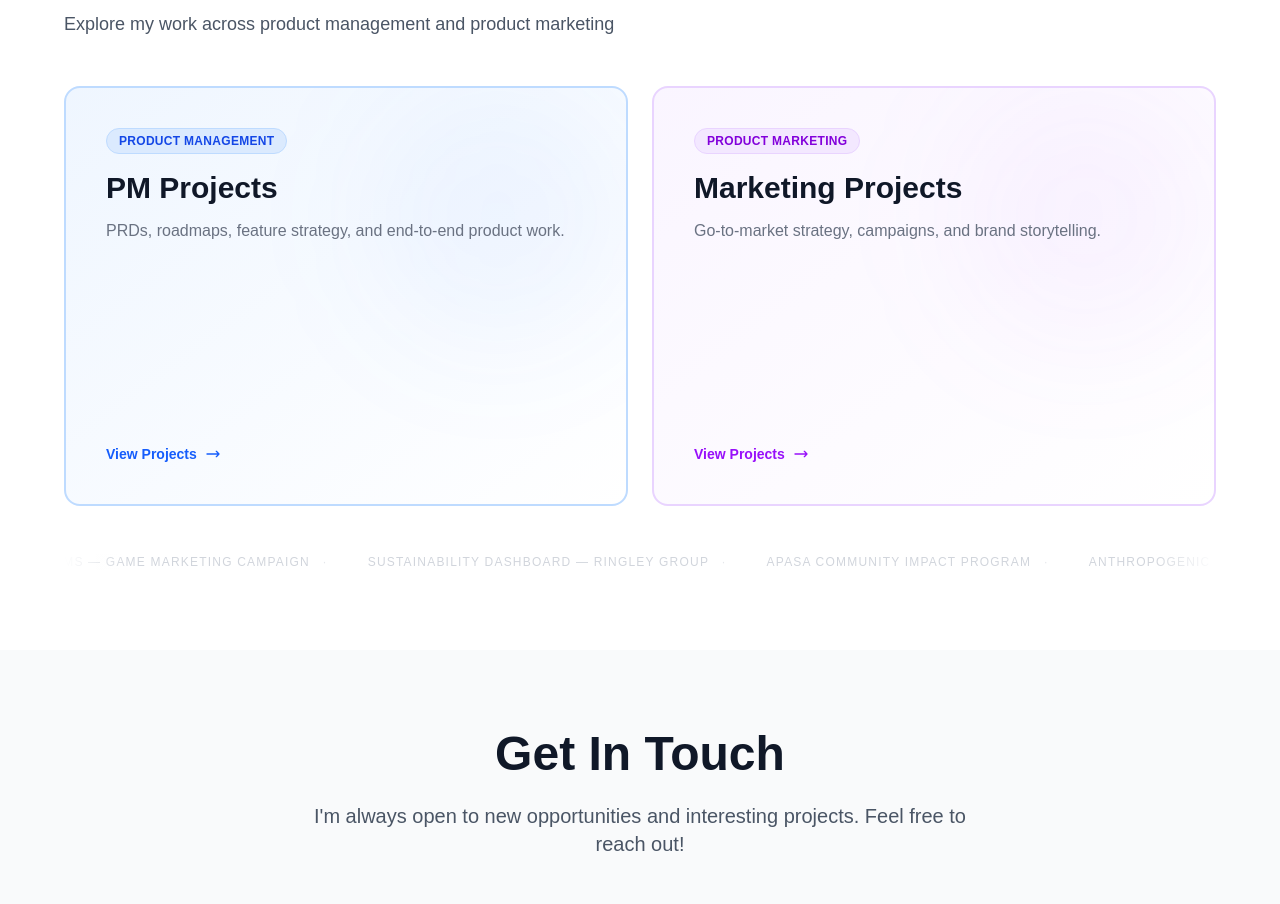
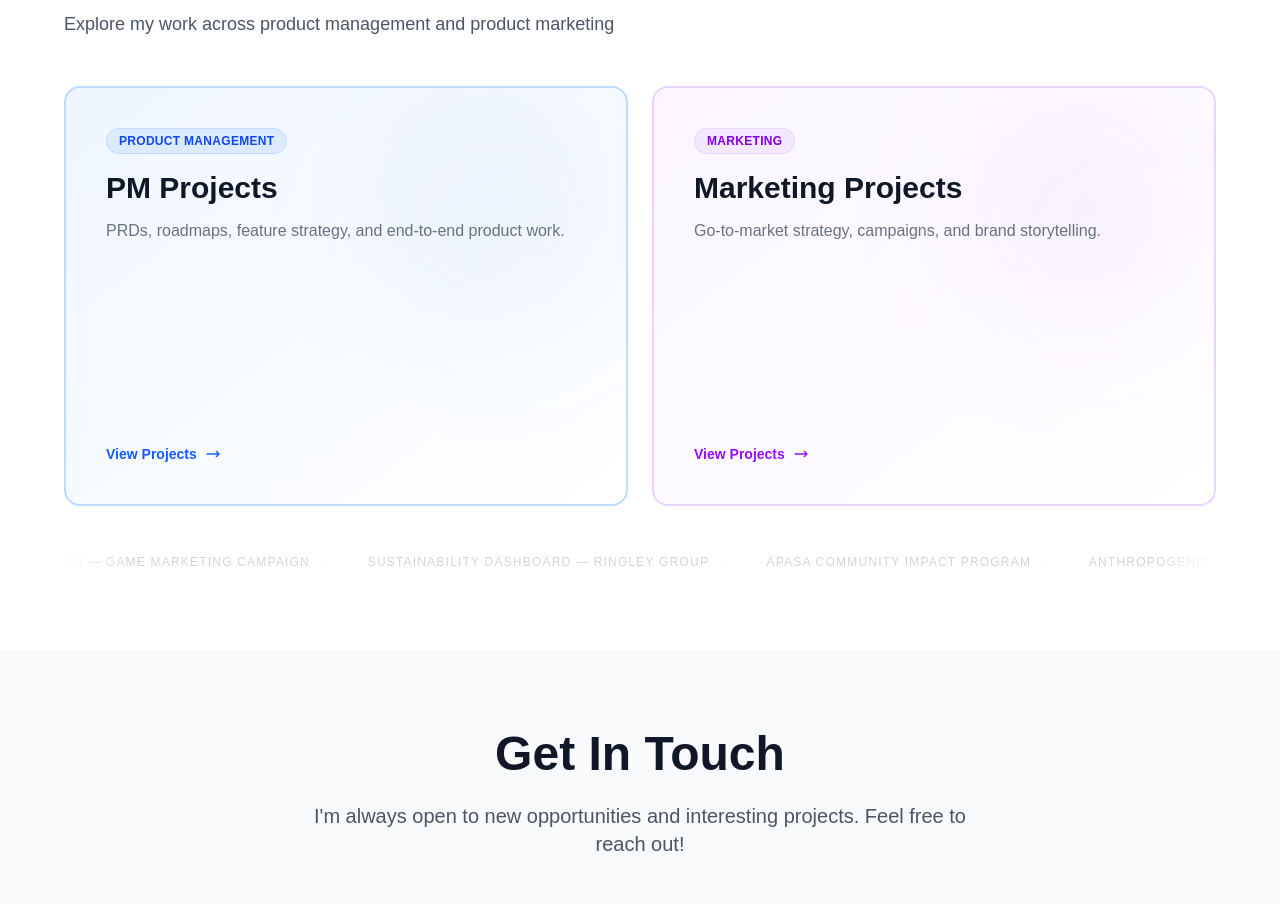
Before and after one commit to etonyao/etonyao.com, a Next.js app: page / in a window 1280 px wide. Shown: the part 1580-2484 px from the top of the page. Built offline with nearby package versions, Linux system fonts and the light colour scheme.

Commit message:
Rename 'Product Marketing' to 'Marketing' across all pages
Co-Authored-By: Claude Sonnet 4.6 <noreply@anthropic.com>

```diff
--- a/app/marketing/page.tsx
+++ b/app/marketing/page.tsx
@@ -14,7 +14,7 @@ export default function MarketingProjects() {
             Back
           </a>
           <span className="text-gray-300">|</span>
-          <span className="text-gray-900 font-semibold">Product Marketing Projects</span>
+          <span className="text-gray-900 font-semibold">Marketing Projects</span>
         </div>
       </nav>
 
@@ -22,7 +22,7 @@ export default function MarketingProjects() {
       <section className="pt-32 pb-12 px-6 bg-gradient-to-br from-purple-50 to-white">
         <div className="max-w-6xl mx-auto">
           <span className="inline-block mb-4 px-3 py-1 bg-purple-100 text-purple-700 rounded-full text-xs font-semibold uppercase tracking-wide border border-purple-200">
-            Product Marketing
+            Marketing
           </span>
           <h1 className="text-5xl md:text-6xl font-bold text-gray-900 mb-4">Marketing Projects</h1>
           <p className="text-xl text-gray-500 max-w-2xl">
--- a/app/page.tsx
+++ b/app/page.tsx
@@ -348,8 +348,8 @@ export default function Home() {
 
                 <div className="relative z-10">
                   <span className="inline-block mb-4 px-3 py-1 bg-purple-100 text-purple-700 rounded-full text-xs font-semibold uppercase tracking-wide border border-purple-200">
-                    Product Marketing
-                  </span>
+                    Marketing
+</span>
                   <h4 className="text-3xl font-bold text-gray-900 mb-3 group-hover:text-purple-600 transition-colors">
                     Marketing Projects
                   </h4>
--- a/app/projects/page.tsx
+++ b/app/projects/page.tsx
@@ -1,7 +1,7 @@
 const projects = [
   {
     title: 'Potion Problems — Game Marketing Campaign',
-    category: 'Product Marketing',
+    category: 'Marketing',
     tags: ['Project Management', 'Marketing Strategy'],
     description: 'Led marketing strategy for USC Advanced Games Project, managing cross-functional collaboration across 8 teams to launch a successful game trailer.',
   },
@@ -13,7 +13,7 @@ const projects = [
   },
   {
     title: 'APASA Community Impact Program',
-    category: 'Product Marketing',
+    category: 'Marketing',
     tags: ['Program Management', 'Community Engagement'],
     description: 'Designed and launched a service initiative requiring 40+ member organizations to conduct community projects across Los Angeles, achieving 60% sustained engagement.',
   },
@@ -37,8 +37,8 @@ const projects = [
   },
   {
     title: 'Alongside AI — Kiwi Connect Press Release',
-    category: 'Product Marketing',
-    tags: ['Product Marketing', 'Go-to-Market', 'Copywriting'],
+    category: 'Marketing',
+    tags: ['Marketing', 'Go-to-Market', 'Copywriting'],
     description: 'Launch press release for Kiwi Connect announcing the feature to schools, counselors, and the public. Covers product positioning, availability, pricing, and FAQs.',
   },
   {
@@ -69,19 +69,19 @@ const projects = [
   },
   {
     title: 'The Sims — GTM & Brand Strategy',
-    category: 'Product Marketing',
+    category: 'Marketing',
     tags: ['Go-to-Market', 'Brand Strategy', 'Gaming'],
     description: 'Full go-to-market strategy for The Sims franchise covering transmedia storytelling, the #MySimLife UGC TikTok challenge, a Sims x Love Island brand partnership, and the PLUMBOB Rave PR event — a branded rave where attendees become "Sims IRL" with mood-reactive Plumbob headpieces.',
   },
   {
     title: 'Fable — Marketing Launch Campaign',
-    category: 'Product Marketing',
+    category: 'Marketing',
     tags: ['Go-to-Market', 'Gaming', 'Experiential Marketing'],
     description: 'Full marketing launch plan for the Fable reboot. Includes positioning statement, three customer personas (Strategist, Immersionist, Escapist), a Renaissance Faire pop-up PR event ("Write Your Fable"), an AR TikTok filter ("Choose Your Fate"), interactive bus stop OOH ("Mirror of Albion"), and brand partnerships with Guinness and Cadbury.',
   },
   {
     title: 'Pokémon Pokopia — Full GTM Strategy',
-    category: 'Product Marketing',
+    category: 'Marketing',
     tags: ['Go-to-Market', 'Gaming', 'Brand Strategy'],
     description: 'Comprehensive go-to-market plan for Pokopia, a creature-collecting habitat-restoration RPG targeting casual and cozy gamers ages 7–30. Covers full-funnel paid media strategy across 3 phases ($35–45M budget), Pokémon Presents reveal mechanics, creator tier structure, franchise synergy across TCG/anime/mobile, experiential AR pop-ups in LA/NYC/Tokyo, and brand partnerships with LEGO and Gong Cha. Targets 5–6M Year 1 units and 8–10M MAU by Month 6.',
   },
@@ -89,7 +89,7 @@ const projects = [
 
 const categoryColor: Record<string, string> = {
   'Product Management': 'bg-blue-50 text-blue-600 border-blue-200',
-  'Product Marketing': 'bg-purple-50 text-purple-600 border-purple-200',
+  'Marketing': 'bg-purple-50 text-purple-600 border-purple-200',
 };
 
 export default function ProjectsBacklog() {
```
